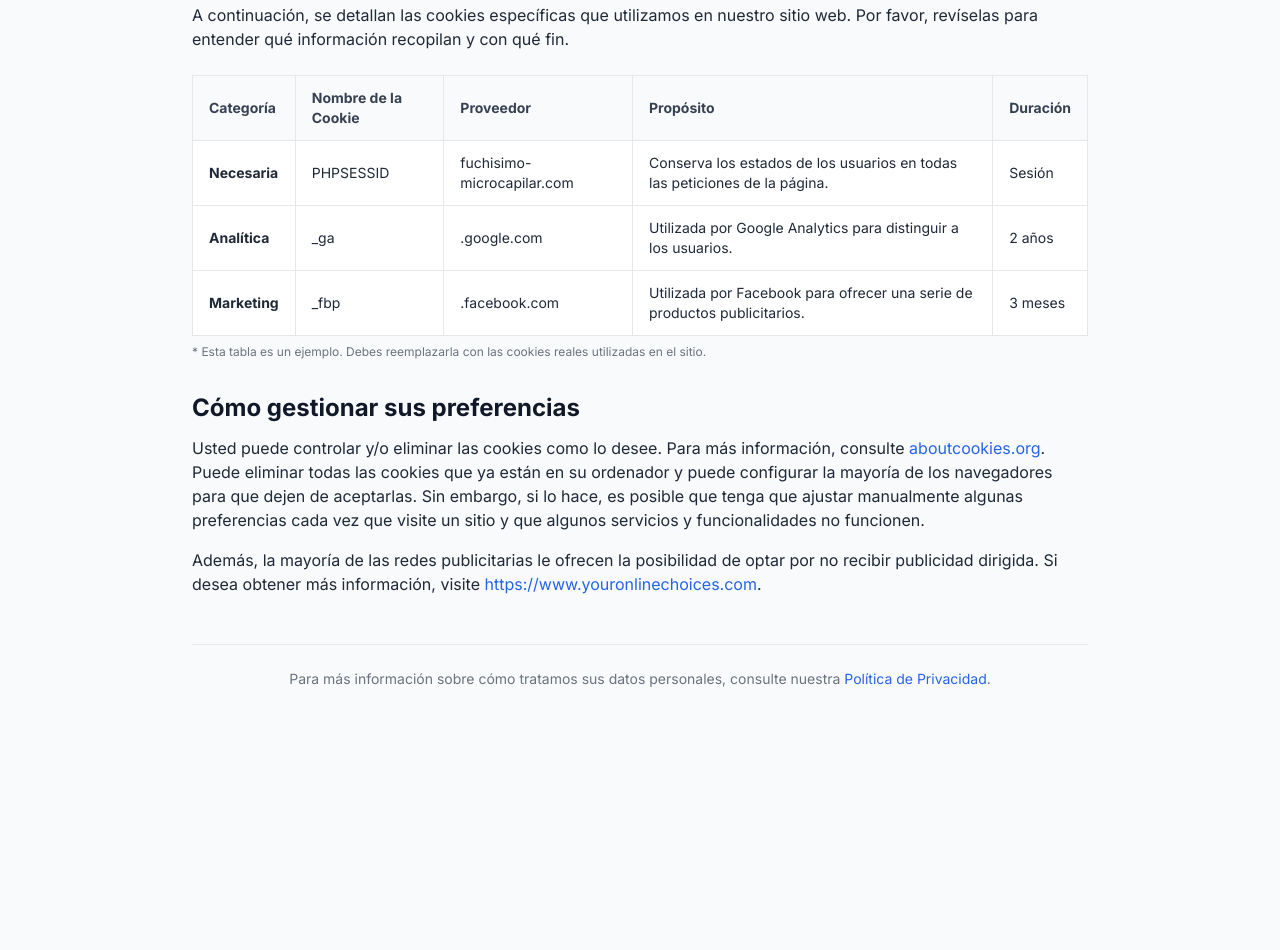
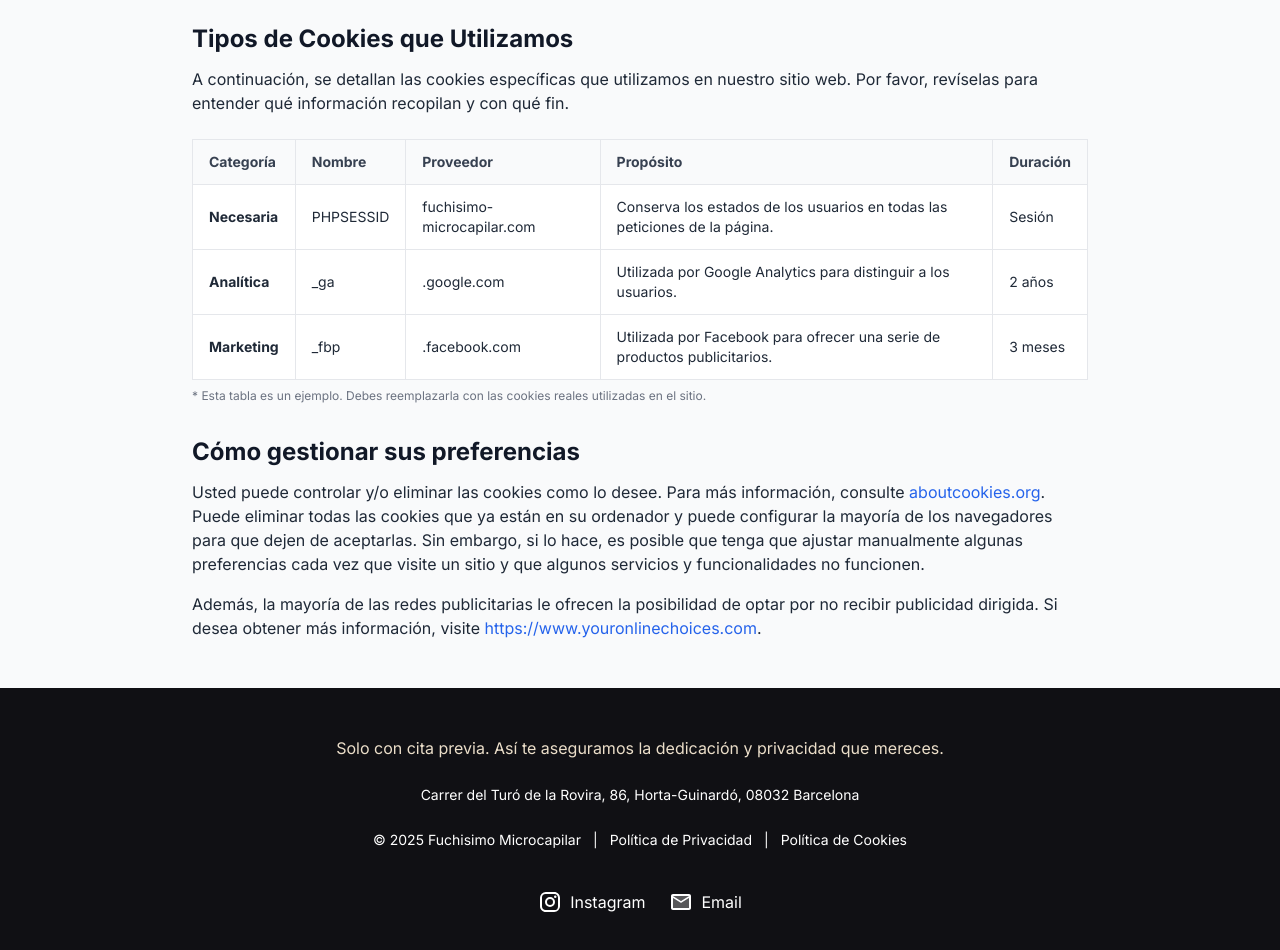
Before and after one commit to fuchisimo-microcapilar/fuchisimo-politicas, a plain HTML site: page politicas-cookies.html in a window 1280 px wide. Shown: the part 610-1560 px from the top of the page. Before the commit the page ends 1347 px from the top, so only its background shows below. Drawn offline with nearby package versions, Linux system fonts and the light colour scheme.

Commit message:
add nadvar and footer to cookies

```diff
--- a/politicas-cookies.html
+++ b/politicas-cookies.html
@@ -5,20 +5,22 @@
     <meta name="viewport" content="width=device-width, initial-scale=1.0">
     <title>Política de Cookies - Fuchisimo</title>
 
-    <!-- Tailwind CSS CDN para un diseño rápido y moderno -->
+    <!-- Tailwind CSS CDN -->
     <script src="https://cdn.tailwindcss.com"></script>
 
-    <!-- Google Fonts para una tipografía más limpia -->
+    <!-- Google Fonts -->
     <link rel="preconnect" href="https://fonts.googleapis.com">
     <link rel="preconnect" href="https://fonts.gstatic.com" crossorigin>
     <link href="https://fonts.googleapis.com/css2?family=Inter:wght@400;500;700&display=swap" rel="stylesheet">
 
     <style>
-        /* Aplicamos la fuente Inter a todo el cuerpo del documento */
+        /* Estilos generales */
         body {
             font-family: 'Inter', sans-serif;
+            background-color: #f9fafb; /* bg-gray-50 */
+            color: #1f2937; /* text-gray-800 */
         }
-        /* Estilos para la tabla de cookies para mejorar la legibilidad */
+        /* Estilos para la tabla de cookies */
         .cookie-table th, .cookie-table td {
             padding: 0.75rem 1rem;
             border: 1px solid #e5e7eb; /* gray-200 */
@@ -29,12 +31,46 @@
         }
     </style>
 </head>
-<body class="bg-gray-50 text-gray-800">
+<body>
 
-    <!-- Contenedor principal -->
+    <!-- INICIO: Nueva Barra de Navegación Limpia -->
+    <header class="bg-white shadow-sm sticky top-0 z-50">
+        <nav class="max-w-7xl mx-auto px-4 sm:px-6 lg:px-8">
+            <div class="flex items-center justify-between h-16">
+                <!-- Logo -->
+                <div class="flex-shrink-0">
+                    <a href="https://fuchisimo-microcapilar.com/">
+                        <img class="h-12 w-12 rounded-full" src="https://framerusercontent.com/assets/gRMtga5OdqLcnRtlm6axBiGtQo.png" alt="Logo Fuchisimo">
+                    </a>
+                </div>
+
+                <!-- Links del Menú -->
+                <div class="hidden md:flex md:items-center md:space-x-8">
+                    <a href="https://fuchisimo-microcapilar.com/#results" class="text-gray-700 hover:text-black text-sm font-medium">Resultados</a>
+                    <a href="https://fuchisimo-microcapilar.com/#services" class="text-gray-700 hover:text-black text-sm font-medium">Servicios</a>
+                    <a href="https://fuchisimo-microcapilar.com/#raquel" class="text-gray-700 hover:text-black text-sm font-medium">Conóceme</a>
+                    <a href="https://fuchisimo-microcapilar.com/#faqs" class="text-gray-700 hover:text-black text-sm font-medium">Q&A</a>
+                    <a href="https://wa.me/34667053971?text=Hola%2C%20me%20gustaria%20saber%20mas%20informaci%C3%B3n" target="_blank" rel="noopener" class="text-gray-700 hover:text-black text-sm font-medium">Contáctanos</a>
+                </div>
+
+                <!-- Iconos Sociales -->
+                <div class="hidden md:flex md:items-center md:space-x-5">
+                    <a href="https://www.instagram.com/fuchisimo.microcapilar.bcn/" target="_blank" rel="noopener" class="text-gray-500 hover:text-gray-900">
+                        <span class="sr-only">Instagram</span>
+                        <svg class="h-6 w-6" fill="currentColor" viewBox="0 0 24 24"><path d="M7.8 2h8.4C19.4 2 22 4.6 22 7.8v8.4a5.8 5.8 0 0 1-5.8 5.8H7.8C4.6 22 2 19.4 2 16.2V7.8A5.8 5.8 0 0 1 7.8 2m-.2 2A3.6 3.6 0 0 0 4 7.6v8.8C4 18.39 5.61 20 7.6 20h8.8a3.6 3.6 0 0 0 3.6-3.6V7.6C20 5.61 18.39 4 16.4 4H7.6m9.65 1.5a1.25 1.25 0 0 1 1.25 1.25A1.25 1.25 0 0 1 17.25 8 1.25 1.25 0 0 1 16 6.75a1.25 1.25 0 0 1 1.25-1.25M12 7a5 5 0 0 1 5 5 5 5 0 0 1-5 5 5 5 0 0 1-5-5 5 5 0 0 1 5-5m0 2a3 3 0 0 0-3 3 3 3 0 0 0 3 3 3 3 0 0 0 3-3 3 3 0 0 0-3-3z"></path></svg>
+                    </a>
+                    <a href="mailto:raquelgarab@gmail.com" target="_blank" rel="noopener" class="text-gray-500 hover:text-gray-900">
+                        <span class="sr-only">Email</span>
+                        <svg class="h-6 w-6" fill="currentColor" viewBox="0 0 24 24"><path d="M22 6c0-1.1-.9-2-2-2H4c-1.1 0-2 .9-2 2v12c0 1.1.9 2 2 2h16c1.1 0 2-.9 2-2V6zm-2 0l-8 5-8-5h16zm0 12H4V8l8 5 8-5v10z"></path></svg>
+                    </a>
+                </div>
+            </div>
+        </nav>
+    </header>
+    <!-- FIN: Nueva Barra de Navegación -->
+
+    <!-- Contenido principal de la política -->
     <main class="mx-auto max-w-4xl w-11/12 md:w-4/5 py-8 sm:py-12">
-
-        <!-- Encabezado de la política -->
         <header class="mb-10 border-b pb-6">
             <h1 class="text-3xl sm:text-4xl font-bold text-gray-900">Política de Cookies</h1>
             <div class="mt-2 text-sm text-gray-500">
@@ -42,45 +78,35 @@
             </div>
         </header>
 
-        <!-- Secciones de la política -->
         <div class="space-y-8">
             <section>
                 <h2 class="text-2xl font-bold mb-3 text-gray-900">¿Qué son las cookies?</h2>
-                <p>
-                    Una cookie es un pequeño archivo de texto que un sitio web almacena en su ordenador o dispositivo móvil cuando usted visita el sitio. Permite al sitio web recordar sus acciones y preferencias (como el inicio de sesión, el idioma, el tamaño de la fuente y otras preferencias de visualización) durante un período de tiempo, para que no tenga que volver a introducirlas cada vez que vuelva al sitio o navegue de una página a otra.
-                </p>
+                <p>Una cookie es un pequeño archivo de texto que un sitio web almacena en su ordenador o dispositivo móvil cuando usted visita el sitio. Permite al sitio web recordar sus acciones y preferencias (como el inicio de sesión, el idioma, el tamaño de la fuente y otras preferencias de visualización) durante un período de tiempo, para que no tenga que volver a introducirlas cada vez que vuelva al sitio o navegue de una página a otra.</p>
             </section>
-
             <section>
                 <h2 class="text-2xl font-bold mb-3 text-gray-900">¿Cómo utilizamos las cookies?</h2>
-                <p class="mb-3">
-                    En Fuchisimo, utilizamos cookies para mejorar su experiencia de navegación, permitiendo que el sitio funcione de manera más eficiente. Usamos tanto cookies propias como de terceros para diferentes propósitos, incluyendo:
-                </p>
+                <p class="mb-3">En Fuchisimo, utilizamos cookies para mejorar su experiencia de navegación, permitiendo que el sitio funcione de manera más eficiente. Usamos tanto cookies propias como de terceros para diferentes propósitos, incluyendo:</p>
                 <ul class="list-disc list-inside space-y-1">
                     <li>Asegurar el funcionamiento técnico del sitio web.</li>
                     <li>Analizar el tráfico y el comportamiento de los usuarios para mejorar nuestros servicios.</li>
                     <li>Proporcionar publicidad relevante y medir la efectividad de nuestras campañas de marketing.</li>
                 </ul>
             </section>
-
             <section>
                 <h2 class="text-2xl font-bold mb-3 text-gray-900">Tipos de Cookies que Utilizamos</h2>
                 <p class="mb-6">A continuación, se detallan las cookies específicas que utilizamos en nuestro sitio web. Por favor, revíselas para entender qué información recopilan y con qué fin.</p>
-
-                <!-- Tabla de Cookies. Esta es la sección que debes rellenar. -->
                 <div class="overflow-x-auto">
                     <table class="min-w-full text-sm cookie-table">
                         <thead class="font-medium text-gray-700">
                             <tr>
                                 <th>Categoría</th>
-                                <th>Nombre de la Cookie</th>
+                                <th>Nombre</th>
                                 <th>Proveedor</th>
                                 <th>Propósito</th>
                                 <th>Duración</th>
                             </tr>
                         </thead>
                         <tbody class="bg-white">
-                            <!-- Ejemplo de Cookie Necesaria -->
                             <tr>
                                 <td class="font-semibold">Necesaria</td>
                                 <td>PHPSESSID</td>
@@ -88,7 +114,6 @@
                                 <td>Conserva los estados de los usuarios en todas las peticiones de la página.</td>
                                 <td>Sesión</td>
                             </tr>
-                            <!-- Ejemplo de Cookie de Analítica -->
                             <tr>
                                 <td class="font-semibold">Analítica</td>
                                 <td>_ga</td>
@@ -96,7 +121,6 @@
                                 <td>Utilizada por Google Analytics para distinguir a los usuarios.</td>
                                 <td>2 años</td>
                             </tr>
-                             <!-- Ejemplo de Cookie de Marketing -->
                             <tr>
                                 <td class="font-semibold">Marketing</td>
                                 <td>_fbp</td>
@@ -104,33 +128,46 @@
                                 <td>Utilizada por Facebook para ofrecer una serie de productos publicitarios.</td>
                                 <td>3 meses</td>
                             </tr>
-                            <!-- Añade aquí más filas <tr>...</tr> para cada cookie que encuentres -->
-
                         </tbody>
                     </table>
                 </div>
-                <p class="text-xs text-gray-500 mt-2">
-                    * Esta tabla es un ejemplo. Debes reemplazarla con las cookies reales utilizadas en el sitio.
-                </p>
+                <p class="text-xs text-gray-500 mt-2">* Esta tabla es un ejemplo. Debes reemplazarla con las cookies reales utilizadas en el sitio.</p>
             </section>
-
             <section>
                 <h2 class="text-2xl font-bold mb-3 text-gray-900">Cómo gestionar sus preferencias</h2>
-                <p>
-                    Usted puede controlar y/o eliminar las cookies como lo desee. Para más información, consulte <a href="https://www.aboutcookies.org" target="_blank" rel="noopener noreferrer" class="text-blue-600 hover:underline">aboutcookies.org</a>. Puede eliminar todas las cookies que ya están en su ordenador y puede configurar la mayoría de los navegadores para que dejen de aceptarlas. Sin embargo, si lo hace, es posible que tenga que ajustar manualmente algunas preferencias cada vez que visite un sitio y que algunos servicios y funcionalidades no funcionen.
-                </p>
-                <p class="mt-4">
-                    Además, la mayoría de las redes publicitarias le ofrecen la posibilidad de optar por no recibir publicidad dirigida. Si desea obtener más información, visite <a href="https://www.youronlinechoices.com" target="_blank" rel="noopener noreferrer" class="text-blue-600 hover:underline">https://www.youronlinechoices.com</a>.
-                </p>
+                <p>Usted puede controlar y/o eliminar las cookies como lo desee. Para más información, consulte <a href="https://www.aboutcookies.org" target="_blank" rel="noopener noreferrer" class="text-blue-600 hover:underline">aboutcookies.org</a>. Puede eliminar todas las cookies que ya están en su ordenador y puede configurar la mayoría de los navegadores para que dejen de aceptarlas. Sin embargo, si lo hace, es posible que tenga que ajustar manualmente algunas preferencias cada vez que visite un sitio y que algunos servicios y funcionalidades no funcionen.</p>
+                <p class="mt-4">Además, la mayoría de las redes publicitarias le ofrecen la posibilidad de optar por no recibir publicidad dirigida. Si desea obtener más información, visite <a href="https://www.youronlinechoices.com" target="_blank" rel="noopener noreferrer" class="text-blue-600 hover:underline">https://www.youronlinechoices.com</a>.</p>
             </section>
         </div>
+    </main>
 
-        <!-- Pie de página de la política -->
-        <footer class="mt-12 pt-6 border-t text-center text-sm text-gray-500">
-            <p>Para más información sobre cómo tratamos sus datos personales, consulte nuestra <a href="/politica-de-privacidad.html" class="text-blue-600 hover:underline">Política de Privacidad</a>.</p>
-        </footer>
+    <!-- INICIO: Pie de Página Limpio -->
+    <footer style="background-color: rgb(16, 16, 20); color: rgb(235, 222, 201); padding: 48px 24px; text-align: center;">
+        <div style="max-width: 1200px; margin: auto; display: flex; flex-direction: column; align-items: center; gap: 24px;">
+            <p style="font-size: 16px;">Solo con cita previa. Así te aseguramos la dedicación y privacidad que mereces.</p>
+            <a href="https://maps.app.goo.gl/nw4j1ZTujxRtAyZz7" target="_blank" rel="noopener" style="color: white; text-decoration: none; font-size: 14px;">Carrer del Turó de la Rovira, 86, Horta-Guinardó, 08032 Barcelona</a>
 
-    </main>
+            <div style="display: flex; flex-wrap: wrap; justify-content: center; align-items: center; gap: 12px; font-size: 14px; color: white;">
+                <span>© 2025 Fuchisimo Microcapilar</span>
+                <span>|</span>
+                <a href="https://fuchisimo-microcapilar.github.io/fuchisimo-politicas/" rel="noopener" style="color: white; text-decoration: none;">Política de Privacidad</a>
+                <span>|</span>
+                <a href="https://fuchisimo-microcapilar.github.io/fuchisimo-politicas/politicas-cookies" rel="noopener" style="color: white; text-decoration: none;">Política de Cookies</a>
+            </div>
+
+            <div style="display: flex; justify-content: center; align-items: center; gap: 24px; margin-top: 16px;">
+                <a href="https://www.instagram.com/fuchisimo.microcapilar.bcn/" target="_blank" rel="noopener" style="color: white; text-decoration: none; display: flex; align-items: center; gap: 8px;">
+                    <svg xmlns="http://www.w3.org/2000/svg" viewBox="0 0 24 24" fill="white" width="24" height="24"><path d="M7.8 2h8.4C19.4 2 22 4.6 22 7.8v8.4a5.8 5.8 0 0 1-5.8 5.8H7.8C4.6 22 2 19.4 2 16.2V7.8A5.8 5.8 0 0 1 7.8 2m-.2 2A3.6 3.6 0 0 0 4 7.6v8.8C4 18.39 5.61 20 7.6 20h8.8a3.6 3.6 0 0 0 3.6-3.6V7.6C20 5.61 18.39 4 16.4 4H7.6m9.65 1.5a1.25 1.25 0 0 1 1.25 1.25A1.25 1.25 0 0 1 17.25 8 1.25 1.25 0 0 1 16 6.75a1.25 1.25 0 0 1 1.25-1.25M12 7a5 5 0 0 1 5 5 5 5 0 0 1-5 5 5 5 0 0 1-5-5 5 5 0 0 1 5-5m0 2a3 3 0 0 0-3 3 3 3 0 0 0 3 3 3 3 0 0 0 3-3 3 3 0 0 0-3-3z"></path></svg>
+                    <span>Instagram</span>
+                </a>
+                <a href="mailto:raquelgarab@gmail.com" target="_blank" rel="noopener" style="color: white; text-decoration: none; display: flex; align-items: center; gap: 8px;">
+                    <svg xmlns="http://www.w3.org/2000/svg" viewBox="0 0 24 24" fill="white" width="24" height="24"><path d="M20 8l-8 5-8-5v10h16zm0-2H4l8 4.99z" opacity=".3"></path><path d="M4 20h16c1.1 0 2-.9 2-2V6c0-1.1-.9-2-2-2H4c-1.1 0-2 .9-2 2v12c0 1.1.9 2 2 2zM20 6l-8 4.99L4 6h16zM4 8l8 5 8-5v10H4V8z"></path></svg>
+                    <span>Email</span>
+                </a>
+            </div>
+        </div>
+    </footer>
+    <!-- FIN: Pie de Página -->
 
 </body>
 </html>
```
